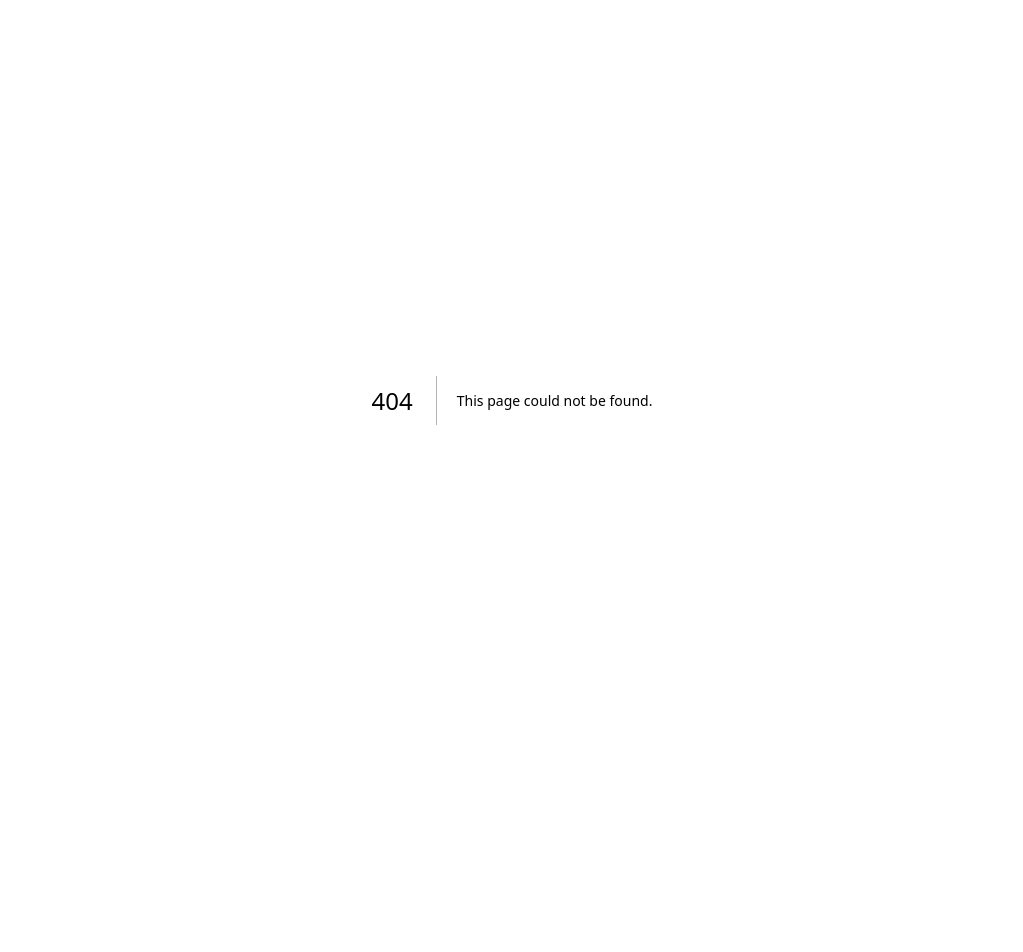
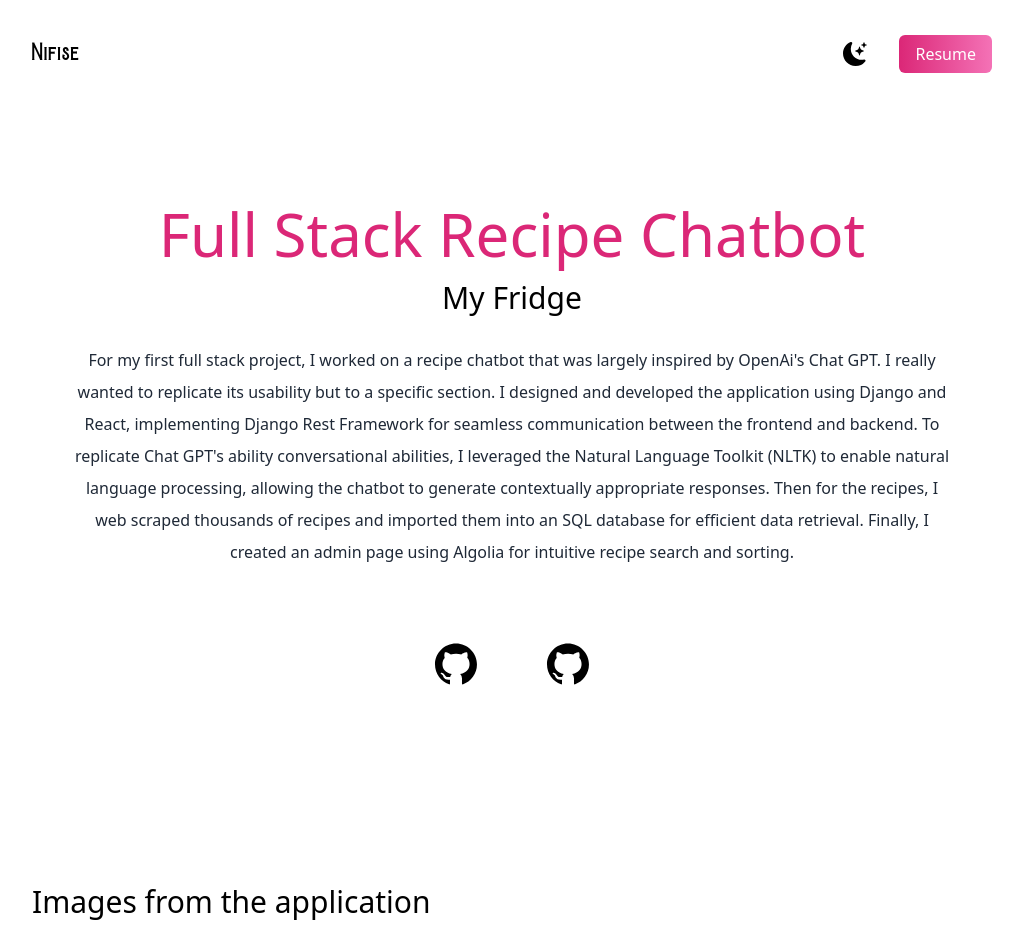
Before and after one commit to oluwanifiseoguntoye/react-portfolio, a Next.js app: page /myfridge in a window 1280 px wide. Before the commit this address had no page. Shown: the top 952 px of the page, without its empty margins (128-1151 px from the left). Before the commit the page ends 800 px from the top, so only its background shows below. Built offline with nearby package versions, Linux system fonts and the light colour scheme.

Commit message:
Works perfect - All done

```diff
--- a/pages/index.js
+++ b/pages/index.js
@@ -64,16 +64,16 @@
           </div>
           <div className='flex flex-col gap-10 py-10 lg:flex-row lg:flex-wrap'>
 
+          <div className='basis-1/3 flex-1'>
+              <Link href={'/myfridge'}>
+                <Image src={web2} className="rounded-lg object-cover" width={'100%'} height={'100%'} layout="reposnsive"/>
+              </Link>
+            </div>
+
             <div className='basis-1/3 flex-1'>
               <Link href={'/platinum'}>
                 <Image src={web1} className="rounded-lg object-cover" width={'100%'} height={'100%'} layout="reposnsive"/>
               </Link>
-            </div>
-
-            <div className='basis-1/3 flex-1'>
-              <a target="_blank" href="https://github.com/oluwanifiseoguntoye/MyFridge-backendAPI">
-                <Image src={web2} className="rounded-lg object-cover" width={'100%'} height={'100%'} layout="reposnsive"/>
-              </a>
             </div>
 
           </div>
--- /dev/null
+++ b/pages/myfridge.js
@@ -0,0 +1,84 @@
+import React from 'react'
+import Head from 'next/head'
+import { useState } from 'react';
+import {BsFillMoonStarsFill} from 'react-icons/bs'
+import Link from 'next/link';
+import {AiFillGithub} from 'react-icons/ai'
+import Image from 'next/image';
+import web9 from "../public/web9.png"
+import web10 from "../public/web10.png"
+
+function project() {
+  const [darkMode, setDarkMode] = useState(false);
+  return (
+    <div className={darkMode ? 'dark' : ""}>
+      <Head>
+        <title>Nifise</title>
+        <link rel="icon" href="/avatar.png"></link>
+      </Head>
+
+      <main className="bg-white px-10 md:px-20 lg:px-40 dark:bg-gray-900">
+        <section className= "min-h-screen">
+            <nav className="py-10 mb-12 flex justify-between">
+              <Link href={'/'}>
+                <h1 className='text-xl font-burtons text-black dark:text-white'>Nifise</h1>
+              </Link>
+              <ul className='flex items-center'>
+                <li>
+                  <BsFillMoonStarsFill onClick={() => setDarkMode(!darkMode)} className='curser-pointer text-black dark:text-white text-2xl'/>
+                </li>
+                <li>
+                  <a className=" bg-gradient-to-r from-pink-600 to-pink-400 text-white px-4 py-2 rounded-md ml-8" target="_blank" href="https://docs.google.com/document/d/1MYLfyYoiamJ6VPnXs4gcAZR4qSsMW6q-L-Zqc315vU8/edit?usp=sharing">Resume</a>
+                </li>
+              </ul>
+            </nav>
+            <div className='text-center p-10'>
+              <h2 className='text-5xl py-2 text-pink-600 font-medium dark:text-pink-400 md:text-6xl'>Full Stack Recipe Chatbot</h2>
+              <h3 className='text-2xl py-2 text-black dark:text-white md:text-3xl'>My Fridge</h3>
+              <p className='text-md py-5 leading-8 text-gray-800 dark:text-gray-200 md:text-l max-w-l mx-auto'>
+                  For my first full stack project, I worked on a recipe chatbot that was largely inspired by OpenAi's Chat GPT. I really wanted
+                  to replicate its usability but to a specific section. I designed and developed the application using Django and React,
+                  implementing Django Rest Framework for seamless communication between the frontend and backend. To replicate Chat GPT's ability
+                  conversational abilities, I leveraged the Natural Language Toolkit (NLTK) to enable natural language processing,
+                  allowing the chatbot to generate contextually appropriate responses. Then for the recipes, I web scraped thousands of recipes and
+                  imported them into an SQL database for efficient data retrieval. Finally, I created an admin page using Algolia for intuitive recipe search and sorting.
+              </p>
+            </div>
+            <div className="text-5xl flex justify-center gap-16 py-3 text-black dark:text-white">
+              <a target="_blank" href="https://github.com/oluwanifiseoguntoye/MyFridge-frontendChatbot"><AiFillGithub /></a>
+              <a target="_blank" href="https://github.com/oluwanifiseoguntoye/MyFridge-backendAPI"><AiFillGithub /></a>
+            </div>
+
+        </section>
+
+        <section>
+          <div>
+            <h3 className='text-3xl py-1 text-black dark:text-white mt-20'>Images from the application</h3>
+          </div>
+          <div className='flex flex-col gap-10 py-10 lg:flex-row lg:flex-wrap'>
+
+            <div className='basis-1/3 flex-1'>
+                <Image src={web10} className="rounded-lg object-cover" width={'100%'} height={'100%'} layout="reposnsive"/>
+            </div>
+
+            <div className='basis-1/3 flex-1'>
+                <Image src={web9} className="rounded-lg object-cover" width={'100%'} height={'100%'} layout="reposnsive"/>
+            </div>
+
+          </div>
+        </section>
+
+        <section>
+          <footer className='mt-20 text-center'>
+              <h3 className='text-md py-2 leading-8 text-gray-800 dark:text-gray-200'>
+                  2023 Oluwanifise Oguntoye
+              </h3>
+          </footer>
+        </section>
+
+      </main>
+    </div>
+  )
+}
+
+export default project
```
Also changed, not shown: public/web10.png (added), public/web9.png (added).
